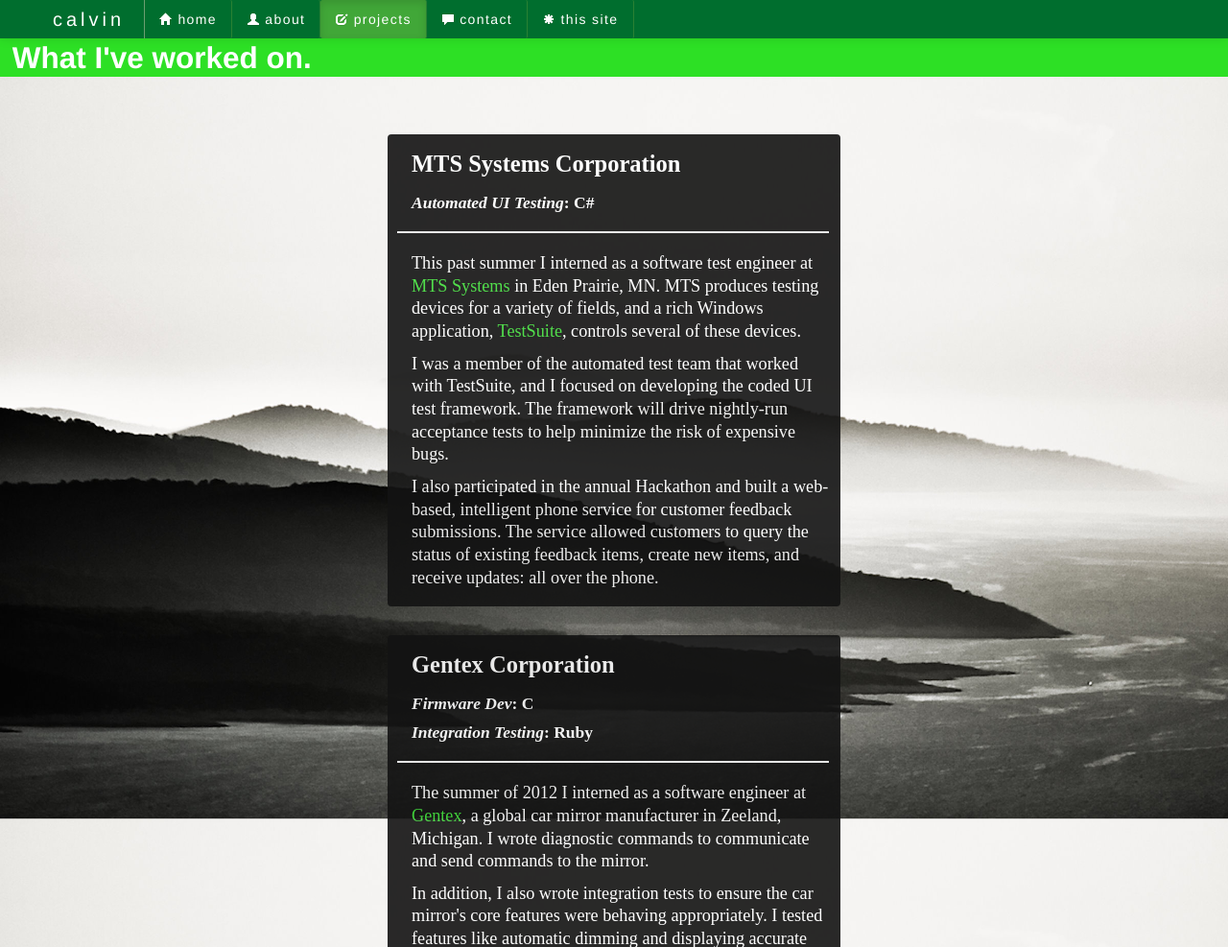
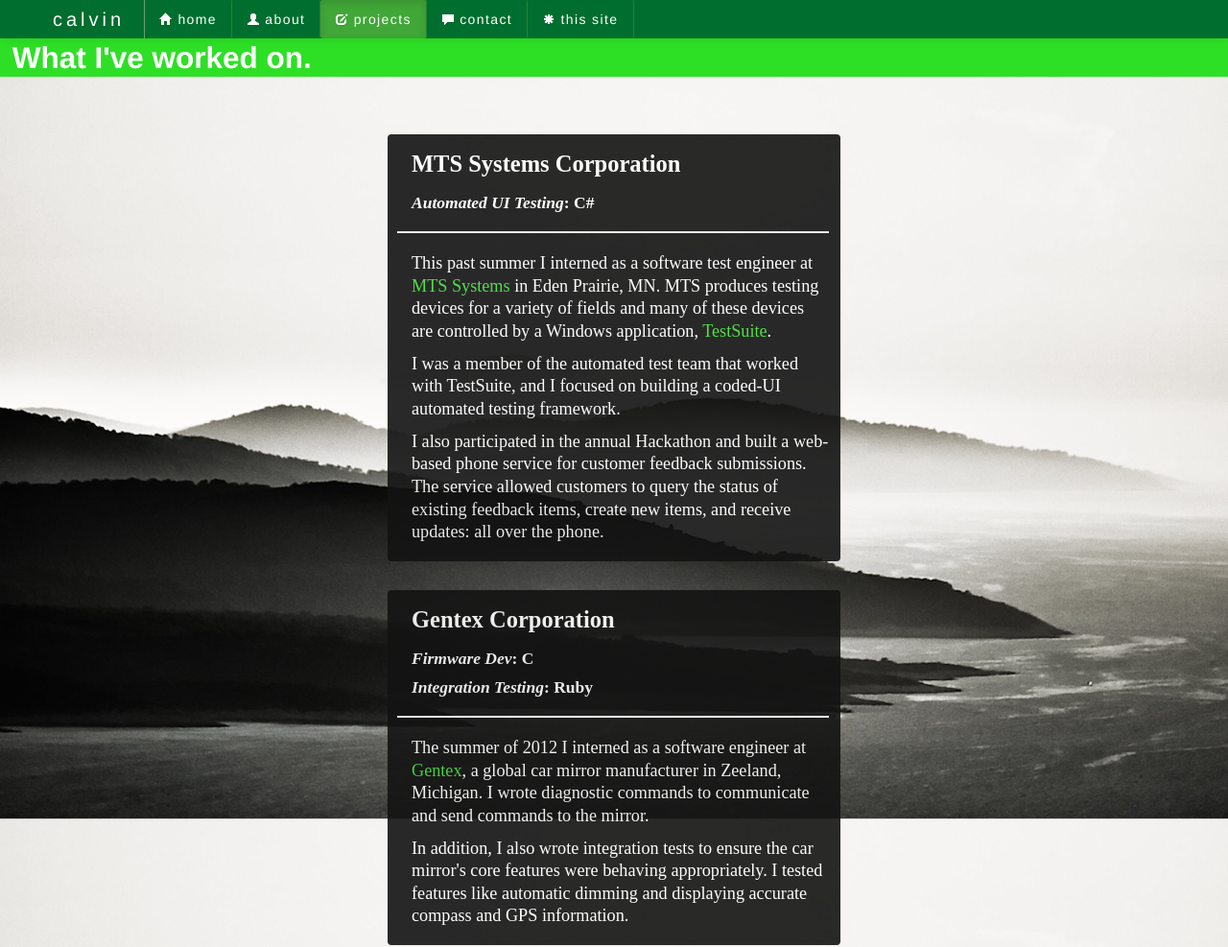
Before and after one commit to cbelden/MySite, a Flask app: page /projects in a window 1280 px wide. Shown: the top 987 px of the page at 96% size. Run offline with Flask 2, Linux system fonts and the light colour scheme; some libraries are stand-ins or nearby versions; some web fonts are replaced.

Commit message:
updated work verbage yada yad yada

```diff
--- a/mysite/templates/work.html
+++ b/mysite/templates/work.html
@@ -32,13 +32,13 @@
     <h4><em>Automated UI Testing</em>: C#</h4>
     <hr/>
     <p>
-        This past summer I interned as a software test engineer at <a href="http://www.mts.com/en/index.htm" target="_blank">MTS Systems</a> in Eden Prairie, MN.  MTS produces testing devices for a variety of fields, and a rich Windows application, <a href="http://www.mts.com/testsuite/" target="_blank">TestSuite</a>, controls several of these devices.
+        This past summer I interned as a software test engineer at <a href="http://www.mts.com/en/index.htm" target="_blank">MTS Systems</a> in Eden Prairie, MN.  MTS produces testing devices for a variety of fields and many of these devices are controlled by a Windows application, <a href="http://www.mts.com/testsuite/" target="_blank">TestSuite</a>.
     </p>
     <p>
-        I was a member of the automated test team that worked with TestSuite, and I focused on developing the coded UI test framework.  The framework will drive nightly-run acceptance tests to help minimize the risk of expensive bugs.
+        I was a member of the automated test team that worked with TestSuite, and I focused on building a coded-UI automated testing framework.
     </p>
     <p>
-        I also participated in the annual Hackathon and built a web-based, intelligent phone service for customer feedback submissions.  The service allowed customers to query the status of existing feedback items, create new items, and receive updates: all over the phone.
+        I also participated in the annual Hackathon and built a web-based phone service for customer feedback submissions.  The service allowed customers to query the status of existing feedback items, create new items, and receive updates: all over the phone.
     </p>
   </div> <!-- /.main-container -->
 
```
